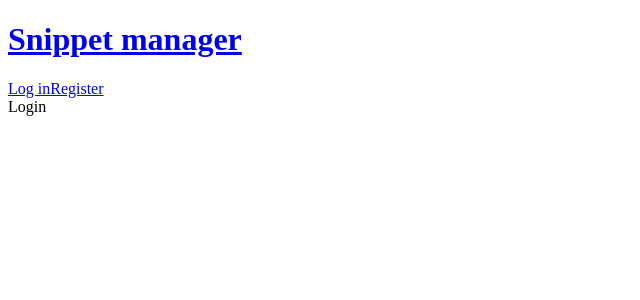
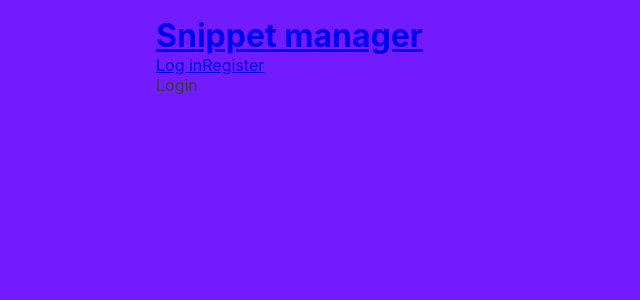
Before and after one commit to denis-rim/snippet-manager, a React (Create React App) app in the folder client/: page /login in a window 1280 px wide. Shown: the top 300 px of the page, without its empty margins (0-640 px from the left). Built offline with nearby package versions, Linux system fonts and the light colour scheme.

Commit message:
some basic styles

```diff
--- a/client/package.json
+++ b/client/package.json
@@ -7,6 +7,8 @@
     "@testing-library/react": "^11.1.0",
     "@testing-library/user-event": "^12.1.10",
     "axios": "^0.21.1",
+    "node-sass": "^5.0.0",
+    "prettier": "^2.2.1",
     "react": "^17.0.2",
     "react-dom": "^17.0.2",
     "react-router-dom": "^5.2.0",
--- a/client/src/App.js
+++ b/client/src/App.js
@@ -1,8 +1,9 @@
 import Router from "./Router";
+import "./style/index.scss";
 
 const App = () => {
   return (
-    <div>
+    <div className="container">
       <Router />
     </div>
   );
--- a/client/src/components/home/Snippet.js
+++ b/client/src/components/home/Snippet.js
@@ -1,4 +1,5 @@
 import axios from "axios";
+import "./Snippet.scss";
 
 const Snippet = ({ snippet, getSnippets, editSnippet }) => {
   const deleteSnippet = async () => {
@@ -9,10 +10,12 @@
 
   return (
     <div className="snippet">
-      {snippet.title && <h2>{snippet.title}</h2>}
-      {snippet.description && <p>{snippet.description}</p>}
+      {snippet.title && <h2 className="title">{snippet.title}</h2>}
+      {snippet.description && (
+        <p className="description">{snippet.description}</p>
+      )}
       {snippet.code && (
-        <pre>
+        <pre className="code">
           <code>{snippet.code}</code>
         </pre>
       )}
--- /dev/null
+++ b/client/src/components/home/Snippet.scss
@@ -0,0 +1,21 @@
+.snippet {
+  background: var(--light-color);
+  border-radius: 10px;
+  box-shadow: var(--box-shadow);
+  margin: 1.2rem 0;
+  padding: 1rem;
+
+  .title,
+  .description,
+  .code {
+    margin-bottom: 1rem;
+  }
+
+  .code {
+    background: var(--dark-color);
+    border-radius: 5px;
+    font-family: monospace;
+    font-size: 1.3rem;
+    padding: 0.5rem;
+  }
+}
--- /dev/null
+++ b/client/src/style/_variables.scss
@@ -0,0 +1,9 @@
+:root {
+  --primary-color: #721bff;
+  --light-color: #ffffff;
+  --dark-color: #d1d1d1;
+
+  --text-dark-color: #3a3a3a;
+
+  --box-shadow: 0 10px 20px rgba(0, 0, 0, 0.19), 0 6px 6px rgba(0, 0, 0, 0.23);
+}
--- /dev/null
+++ b/client/src/style/index.scss
@@ -0,0 +1,23 @@
+@import "./variables";
+
+*,
+:before,
+:after {
+  margin: 0;
+  padding: 0;
+  box-sizing: border-box;
+}
+
+body {
+  background: var(--primary-color);
+  color: var(--text-dark-color);
+  font-family: -apple-system, BlinkMacSystemFont, "Segoe UI", Roboto,
+    "Helvetica Neue", Arial, "Noto Sans", sans-serif, "Apple Color Emoji",
+    "Segoe UI Emoji", "Segoe UI Symbol", "Noto Color Emoji";
+}
+
+.container {
+  padding: 1rem;
+  max-width: 1000px;
+  margin: 0 auto;
+}
```
Also changed, not shown: 2 other files (tests, documents, lock files or other folders).
